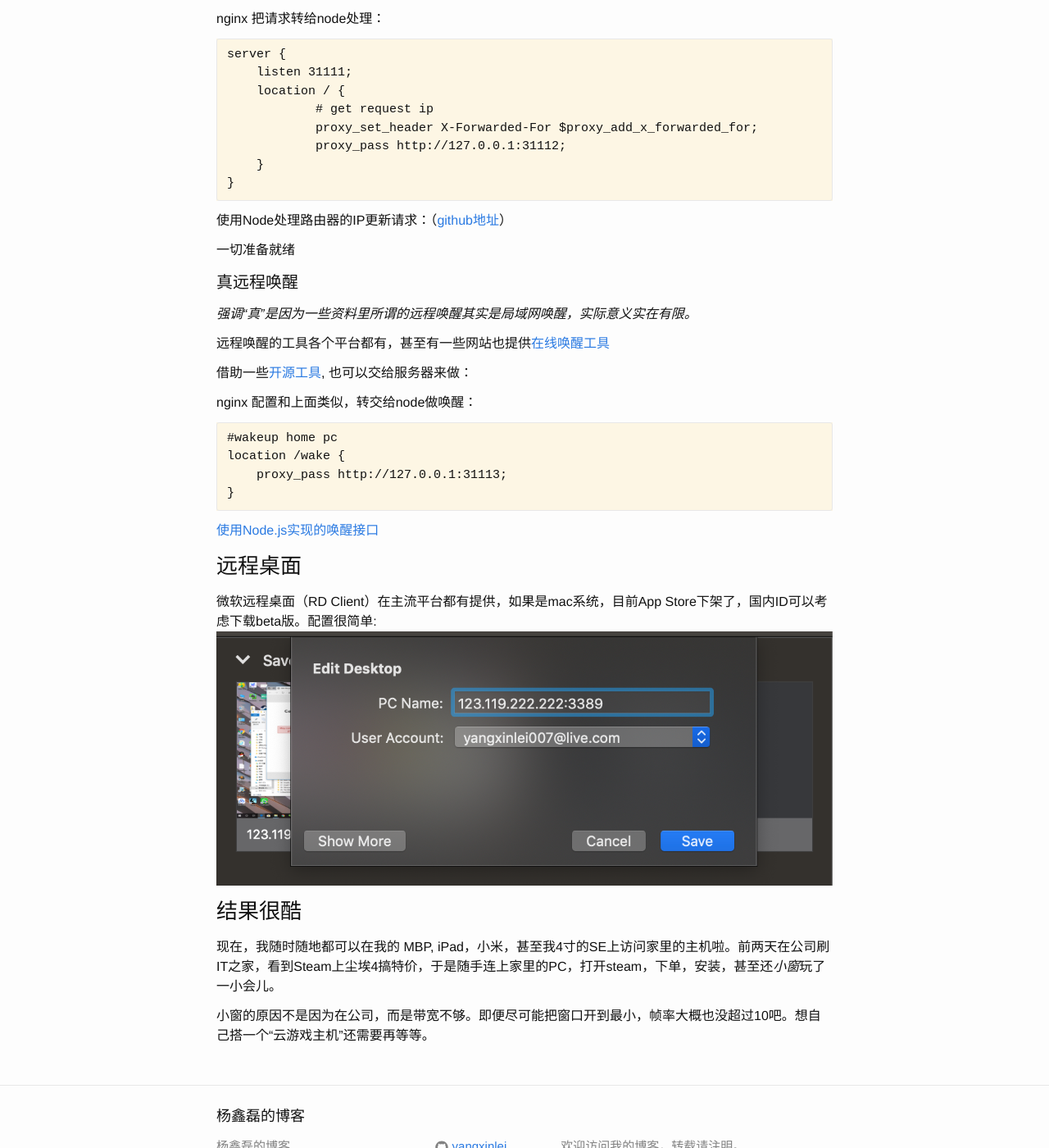
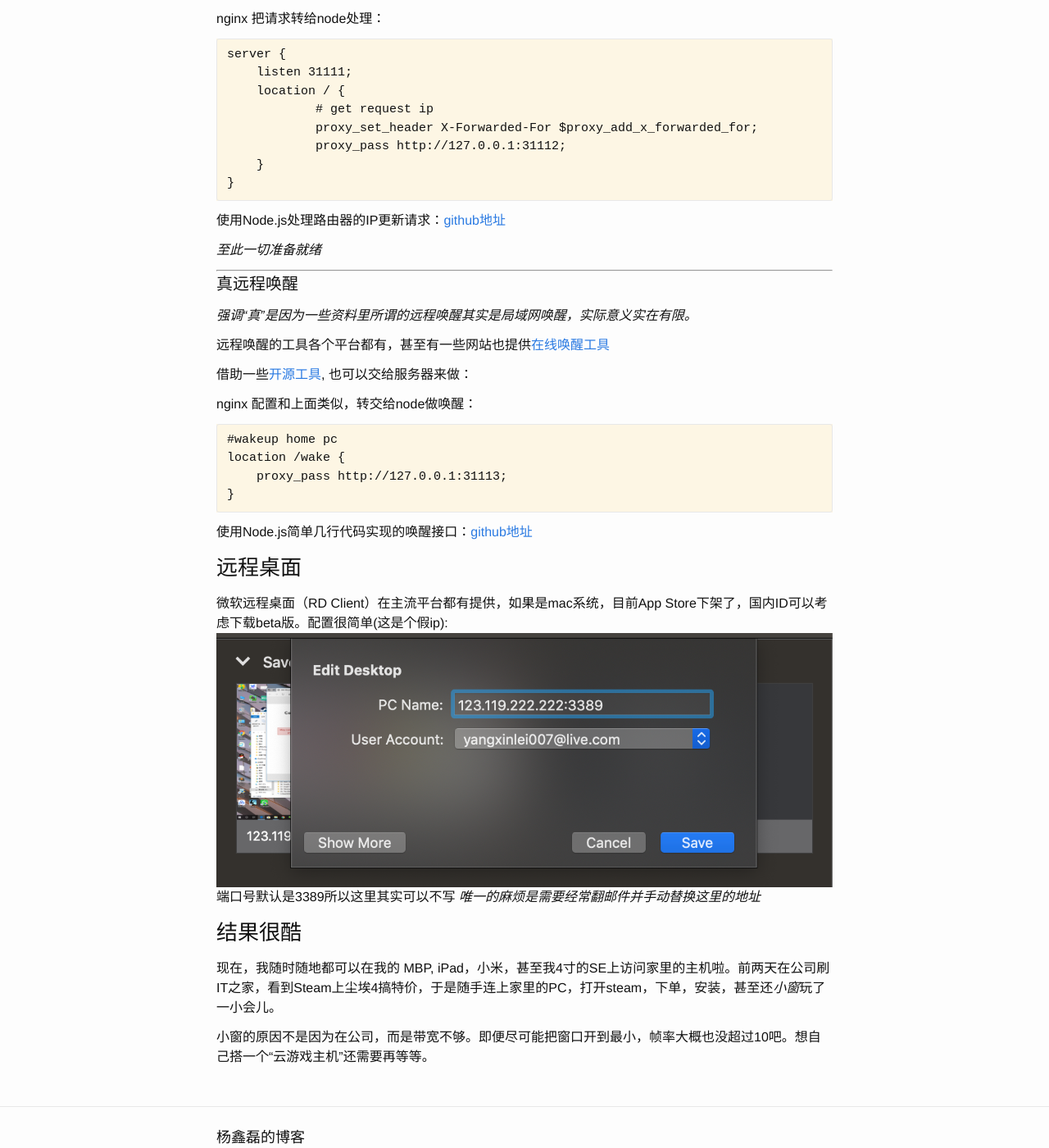
Before and after one commit to YangXinlei/yangxinlei.github.io, a Jekyll site: the page built from _posts/2018-10-20-wake on lan，ddns 和 真·远程桌面.md, in a window 1280 px wide and 1400 px high, scrolled down 1573 px. Shown: the whole window at 82% size. Built offline with Jekyll 4.4.1, drawn with Linux system fonts in a browser that asks for light colours.

Commit message:
update wol

````diff
--- a/_posts/2018-10-20-wake on lan，ddns 和 真·远程桌面.md
+++ b/_posts/2018-10-20-wake on lan，ddns 和 真·远程桌面.md
@@ -67,9 +67,11 @@ server {
 }
 ```
 
-使用Node处理路由器的IP更新请求：（[github地址](https://github.com/YangXinlei/MyCloudPC/blob/master/ddns_report.js)）
+使用Node.js处理路由器的IP更新请求：[github地址](https://github.com/YangXinlei/MyCloudPC/blob/master/ddns_report.js)
 
-一切准备就绪
+*至此一切准备就绪*
+
+* * *
 
 #### 真远程唤醒
 
@@ -88,12 +90,14 @@ location /wake {
 }
 ```
 
-[使用Node.js实现的唤醒接口](https://github.com/YangXinlei/MyCloudPC/blob/master/wakeup.js)
+使用Node.js简单几行代码实现的唤醒接口：[github地址](https://github.com/YangXinlei/MyCloudPC/blob/master/wakeup.js)
 
 ### 远程桌面
 
-微软远程桌面（RD Client）在主流平台都有提供，如果是mac系统，目前App Store下架了，国内ID可以考虑下载beta版。配置很简单:
+微软远程桌面（RD Client）在主流平台都有提供，如果是mac系统，目前App Store下架了，国内ID可以考虑下载beta版。配置很简单(这是个假ip):
 ![RDConf](/src/images/20181020/RDConf.png)
+端口号默认是3389所以这里其实可以不写
+*唯一的麻烦是需要经常翻邮件并手动替换这里的地址*
 
 ### 结果很酷
 
````
